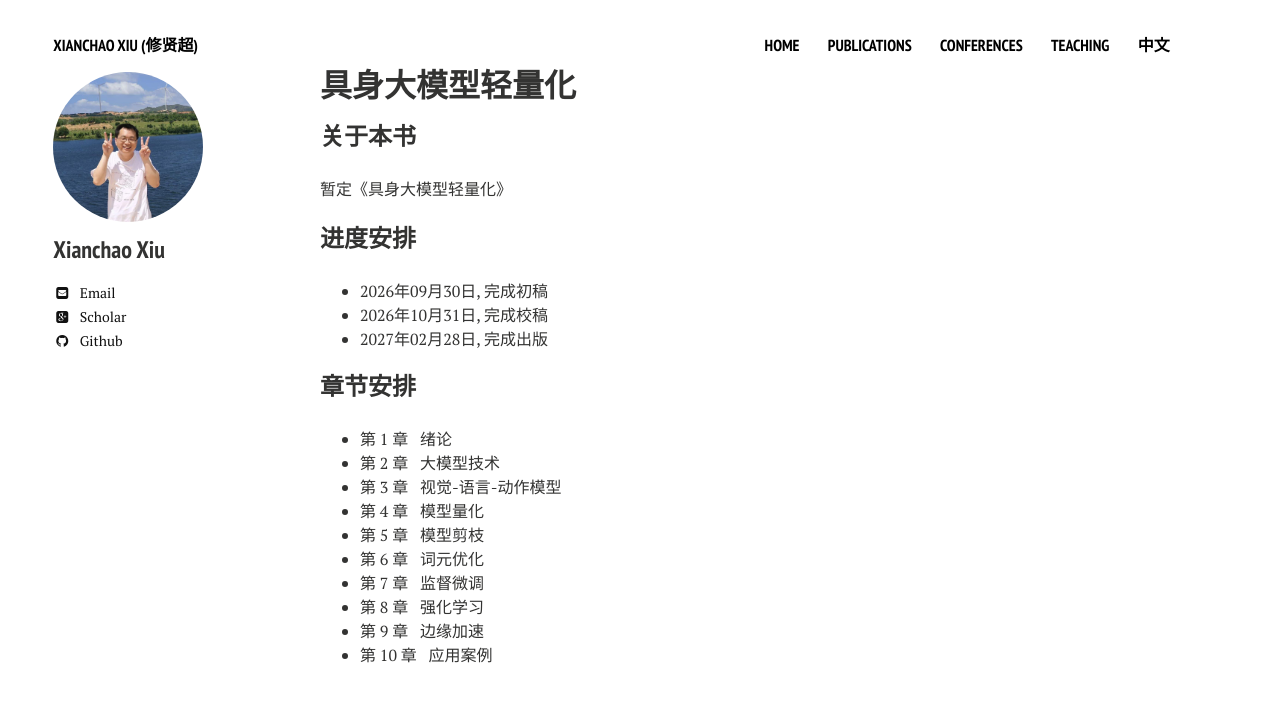
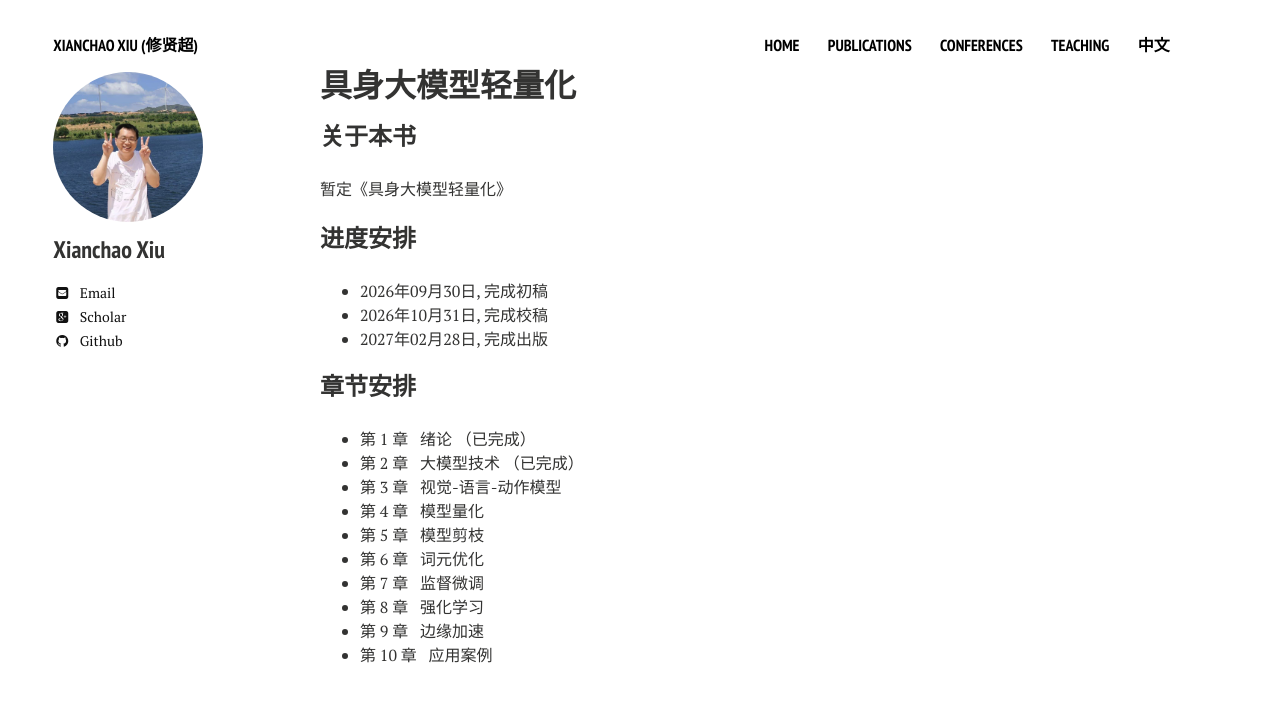
Before and after one commit to xianchaoxiu/xianchaoxiu.github.io, a Jekyll site: the page built from chinese/books/EAI/index.md, in a window 1280 px wide. Shown: the top 702 px of the page. Built offline with Jekyll 4.4.1, drawn with Linux system fonts in a browser that asks for light colours; nearby versions of some CDN libraries.

Commit message:
Update index.md

```diff
--- a/chinese/books/EAI/index.md
+++ b/chinese/books/EAI/index.md
@@ -14,8 +14,8 @@ share: false
 * 2027年02月28日, 完成出版 <br>
 
 ### 章节安排
-* 第 1 章 &nbsp;  绪论 <br>
-* 第 2 章 &nbsp;  大模型技术 <br>
+* 第 1 章 &nbsp;  绪论 （已完成）<br>
+* 第 2 章 &nbsp;  大模型技术 （已完成） <br>
 * 第 3 章 &nbsp;  视觉-语言-动作模型 <br>
 * 第 4 章 &nbsp;  模型量化 <br>
 * 第 5 章 &nbsp;  模型剪枝 <br>
```
